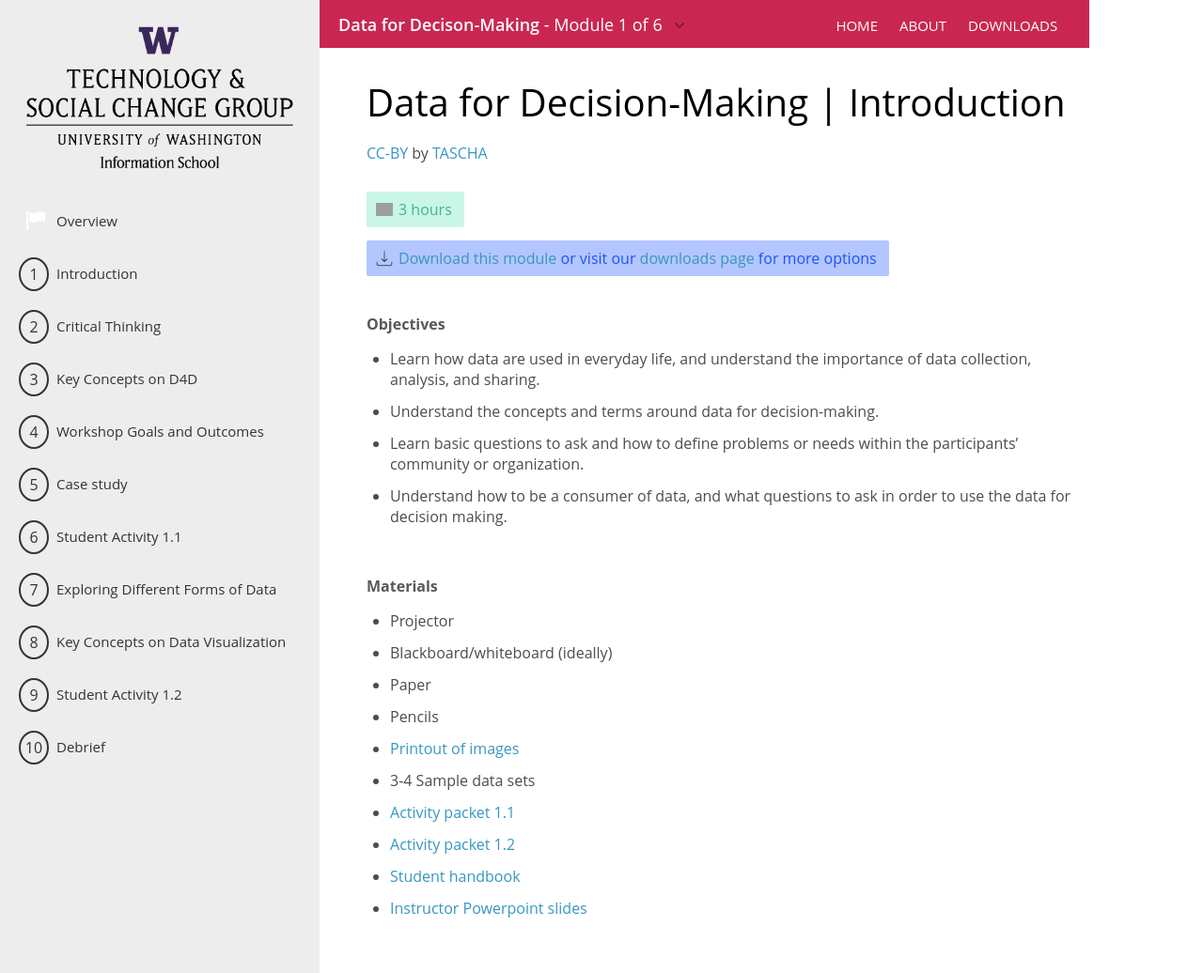
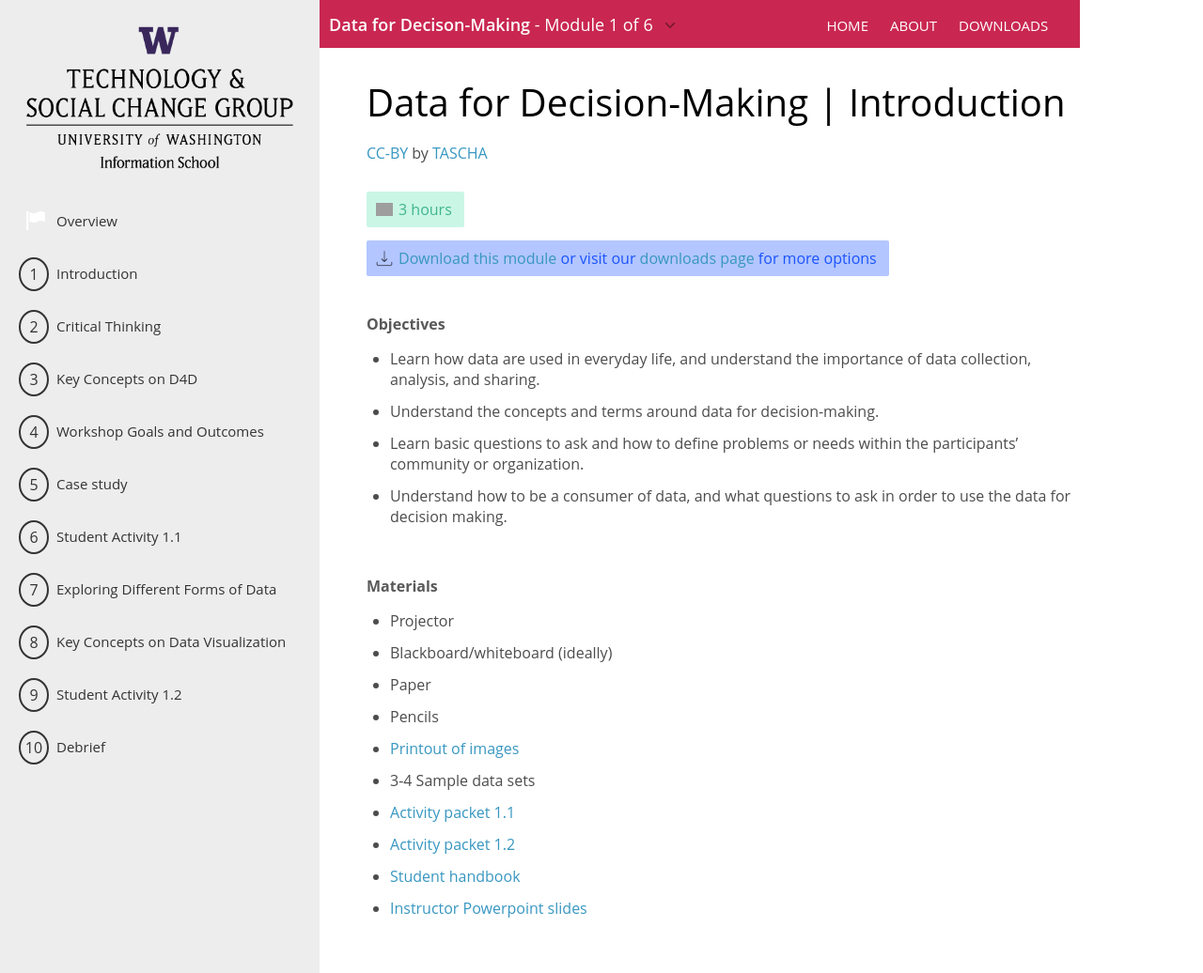
Before and after one commit to tascha/D4DM, a Jekyll site: the page module-one.html, which Jekyll copies as it is, in a window 1280 px wide. Shown: the whole page at 94% size. Built offline with Jekyll 4.4.1, drawn with Linux system fonts in a browser that asks for light colours; nearby versions of some CDN libraries.

Commit message:
testing downloads page

```diff
--- a/module-one.html
+++ b/module-one.html
@@ -37,7 +37,7 @@
 
         <div class="activity-menu">
           <a class="toggle"><strong>Data for Decison-Making</strong> - Module 1 of 6</a>
-          <div class= "header-links"><a href="../D4DM/index/" target="_blank">HOME</a>
+          <div class= "header-links"><a href="../D4DM/index.html" target="_blank">HOME</a>
             <a href="../D4DM/about/" target="_blank">ABOUT</a>
           <a href="../D4DM/downloads/" target="_blank">DOWNLOADS</a></div>
           <ol class="activity-list">
--- a/template-assets/css/main.css
+++ b/template-assets/css/main.css
@@ -663,7 +663,7 @@
   display: inline-block;
   cursor: pointer;
   color: white;
-  padding: 14px 0 12px 20px;
+  padding: 14px 0 12px 10px;
   /*width: 50%;*/
   padding-right: 115px;
   opacity: 1;
```
